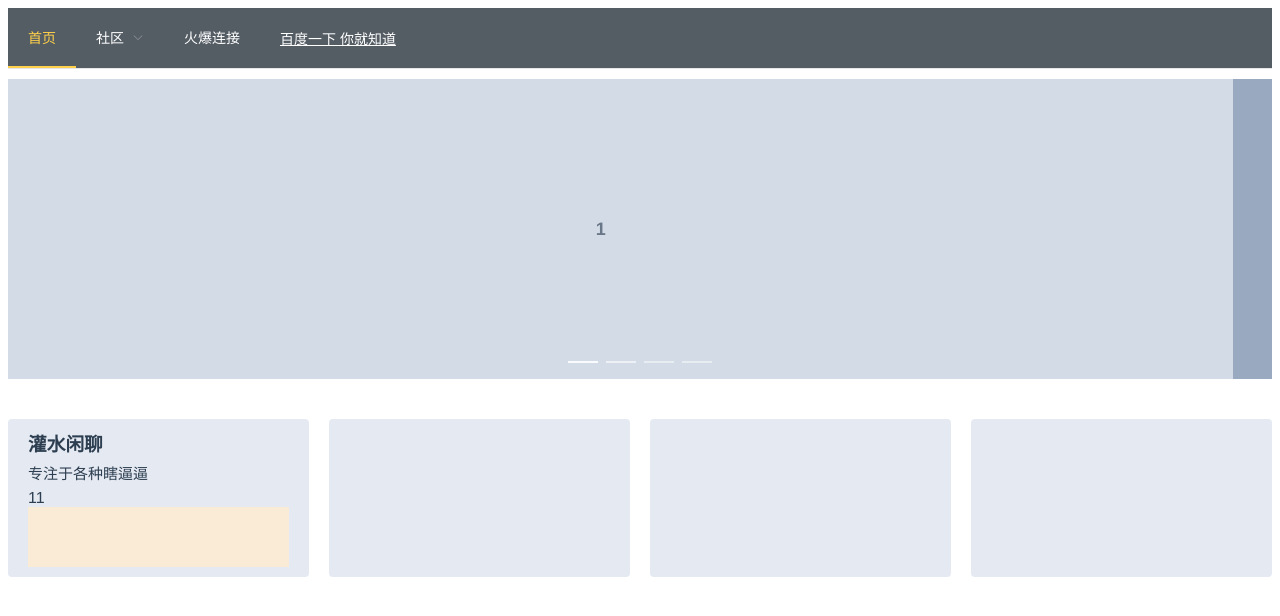
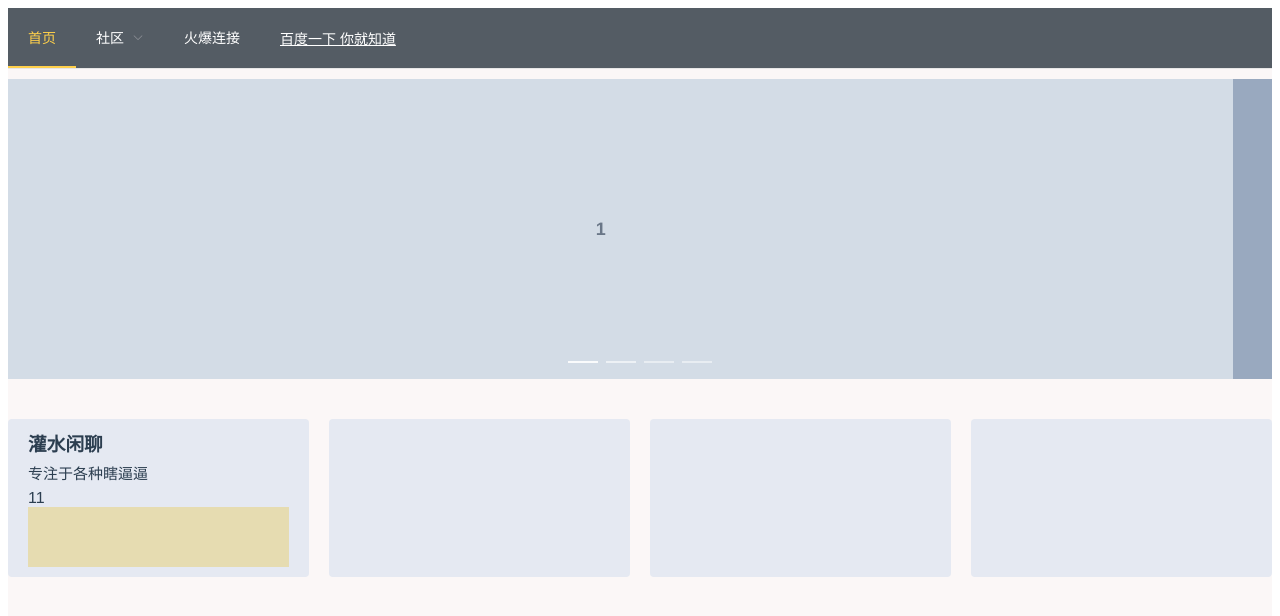
Before and after one commit to WanneSimon/munk-blog, a Vue app: page /coco/index in a window 1280 px wide. Shown: the top 616 px of the page. Built offline with nearby package versions, Linux system fonts and the light colour scheme.

Commit message:
修改一下背景颜色

```diff
--- a/src/App.vue
+++ b/src/App.vue
@@ -23,6 +23,7 @@ export default {
   -moz-osx-font-smoothing: grayscale;
   text-align: center;
   color: #2c3e50;
+  background-color: #fbf5f5cc;
   /* margin-top: 60px; */
 }
 </style>
--- a/src/views/index.vue
+++ b/src/views/index.vue
@@ -85,7 +85,7 @@ export default {
   font-size: 15px;
 }
 .node-plus{
-  background-color: antiquewhite;
+  background-color: #e6dcb1;
   height: 60px;
 }
 .row-bg {
```
Also changed, not shown: 1 other file (tests, documents, lock files or other folders).
